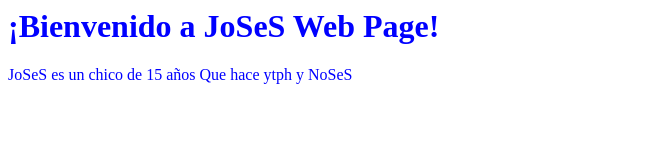
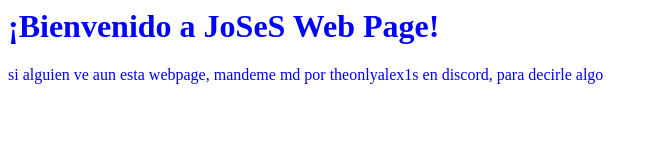
Before and after one commit to JoSeSWeb/home, a plain HTML site: page index.html in a window 1280 px wide. Shown: the whole page, without its empty margins (0-658 px from the left). Drawn offline with Linux system fonts and the light colour scheme.

Commit message:
Update index.html

```diff
--- a/index.html
+++ b/index.html
@@ -8,6 +8,6 @@
     ¡Bienvenido a JoSeS Web Page!
 </h1>
 <p>
-JoSeS es un chico de 15 años Que hace ytph y NoSeS
+si alguien ve aun esta webpage, mandeme md por theonlyalex1s en discord, para decirle algo
 </p>
 </body></html>
```
